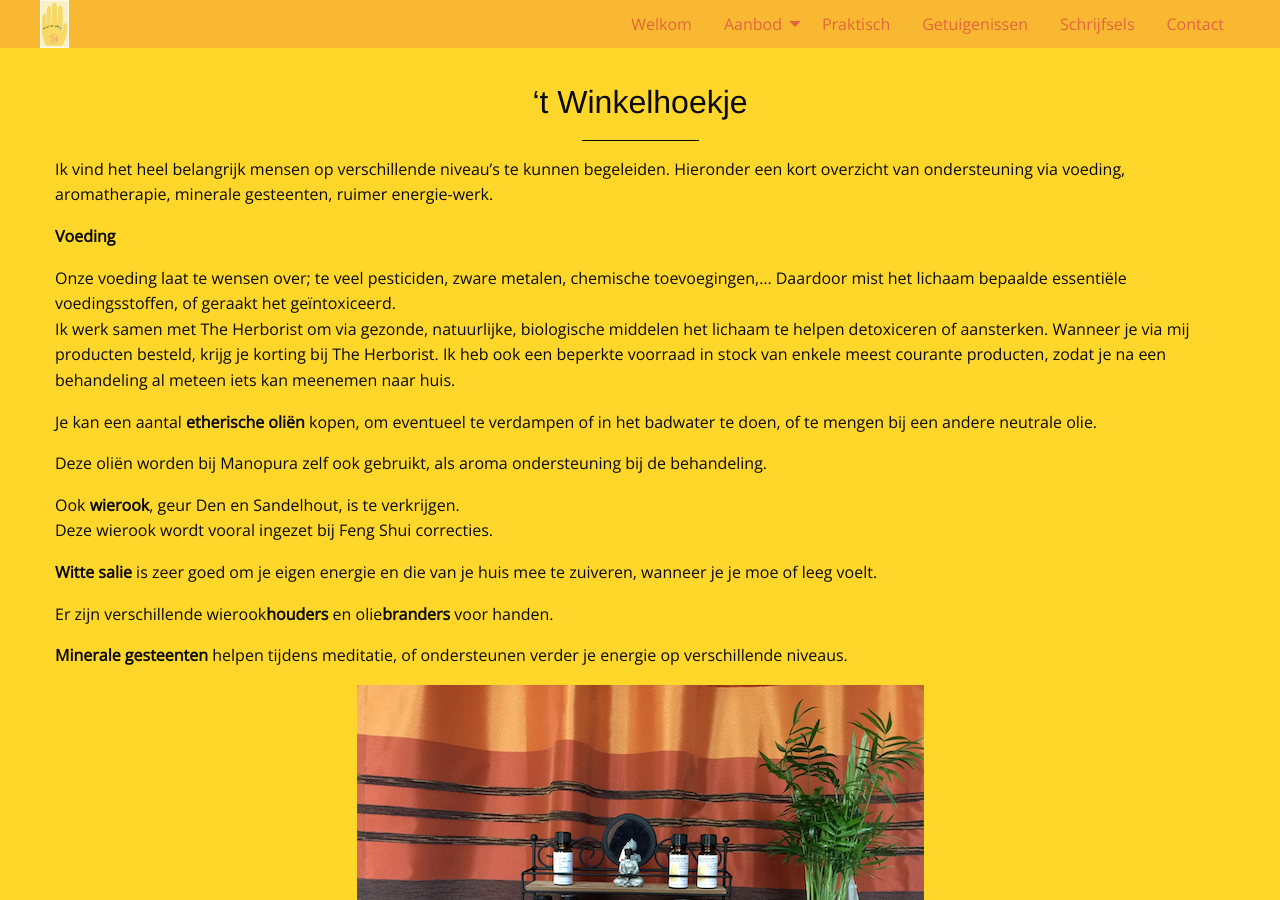
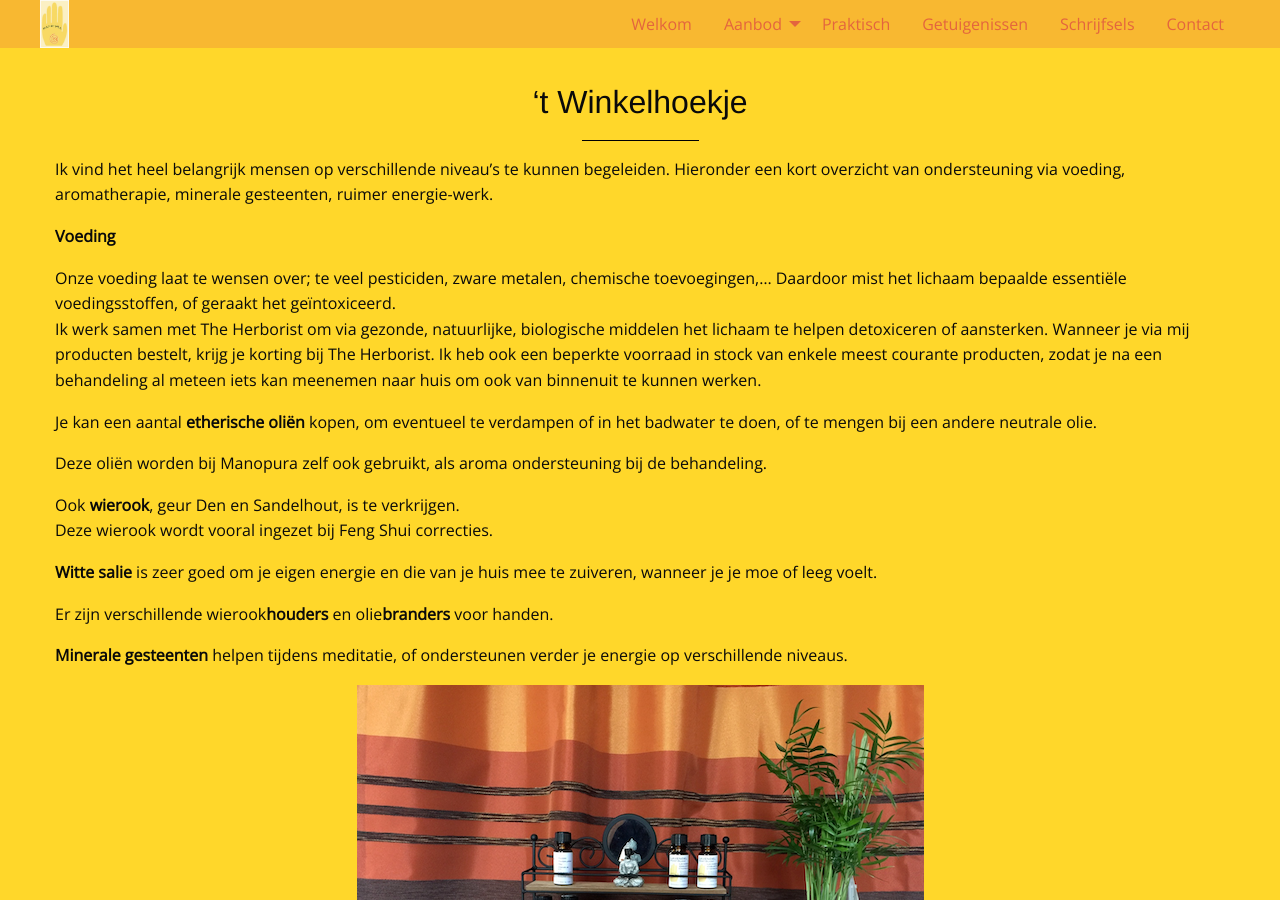
Before and after one commit to manopura/manopura.github.io, a Jekyll site: the page built from tWinkelhoekje.md, in a window 1280 px wide and 900 px high. Built offline with Jekyll 4.4.1, drawn with Linux system fonts in a browser that asks for light colours; nearby versions of some CDN libraries; our own code applies the rules of GitHub Pages for plain Markdown files.

Commit message:
Update tWinkelhoekje.md

```diff
--- a/tWinkelhoekje.md
+++ b/tWinkelhoekje.md
@@ -9,7 +9,7 @@ Ik vind het heel belangrijk mensen op verschillende niveau's te kunnen begeleide
 **Voeding**
 
 Onze voeding laat te wensen over; te veel pesticiden, zware metalen, chemische toevoegingen,... Daardoor mist het lichaam bepaalde essentiële voedingsstoffen, of geraakt het geïntoxiceerd.
-Ik werk samen met The Herborist om via gezonde, natuurlijke, biologische middelen het lichaam te helpen detoxiceren of aansterken. Wanneer je via mij producten besteld, krijg je korting bij The Herborist. Ik heb ook een beperkte voorraad in stock van enkele meest courante producten, zodat je na een behandeling al meteen iets kan meenemen naar huis.
+Ik werk samen met The Herborist om via gezonde, natuurlijke, biologische middelen het lichaam te helpen detoxiceren of aansterken. Wanneer je via mij producten bestelt, krijg je korting bij The Herborist. Ik heb ook een beperkte voorraad in stock van enkele meest courante producten, zodat je na een behandeling al meteen iets kan meenemen naar huis om ook van binnenuit te kunnen werken.
 
 
 
```
